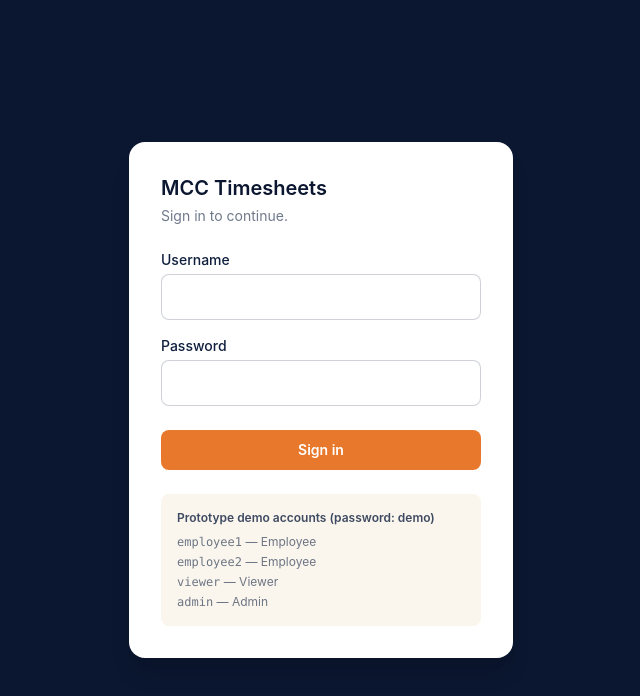
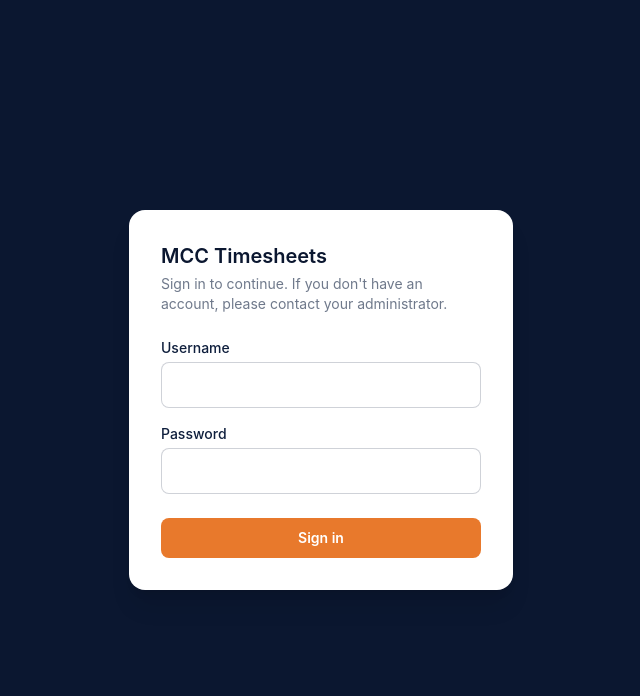
Before and after one commit to MagnusBane05/MCCTimesheet, a React (Vite) app: page /login in a window 1280 px wide. Shown: the top 696 px of the page, without its empty margins (319-959 px from the left). Built offline with nearby package versions, Linux system fonts and the light colour scheme; no server answers.

Commit message:
removed demo text from login page

```diff
--- a/src/pages/LoginPage.tsx
+++ b/src/pages/LoginPage.tsx
@@ -36,7 +36,7 @@ export function LoginPage() {
     <div className="flex min-h-screen items-center justify-center bg-navy-950 px-4">
       <div className="w-full max-w-sm rounded-2xl bg-white p-8 shadow-xl">
         <h1 className="text-xl font-semibold text-navy-950">MCC Timesheets</h1>
-        <p className="mt-1 text-sm text-navy-900/60">Sign in to continue.</p>
+        <p className="mt-1 text-sm text-navy-900/60">Sign in to continue. If you don't have an account, please contact your administrator.</p>
 
         <form className="mt-6 flex flex-col gap-4" onSubmit={handleSubmit}>
           <div>
@@ -79,17 +79,6 @@ export function LoginPage() {
             {submitting ? 'Signing in…' : 'Sign in'}
           </Button>
         </form>
-
-        <div className="mt-6 rounded-lg bg-cream-50 p-4 text-xs text-navy-900/60">
-          <p className="font-semibold text-navy-900/80">Prototype demo accounts (password: demo)</p>
-          <ul className="mt-2 space-y-1">
-            {DEMO_ACCOUNTS.map((account) => (
-              <li key={account.username}>
-                <span className="font-mono">{account.username}</span> — {account.role}
-              </li>
-            ))}
-          </ul>
-        </div>
       </div>
     </div>
   );
```
